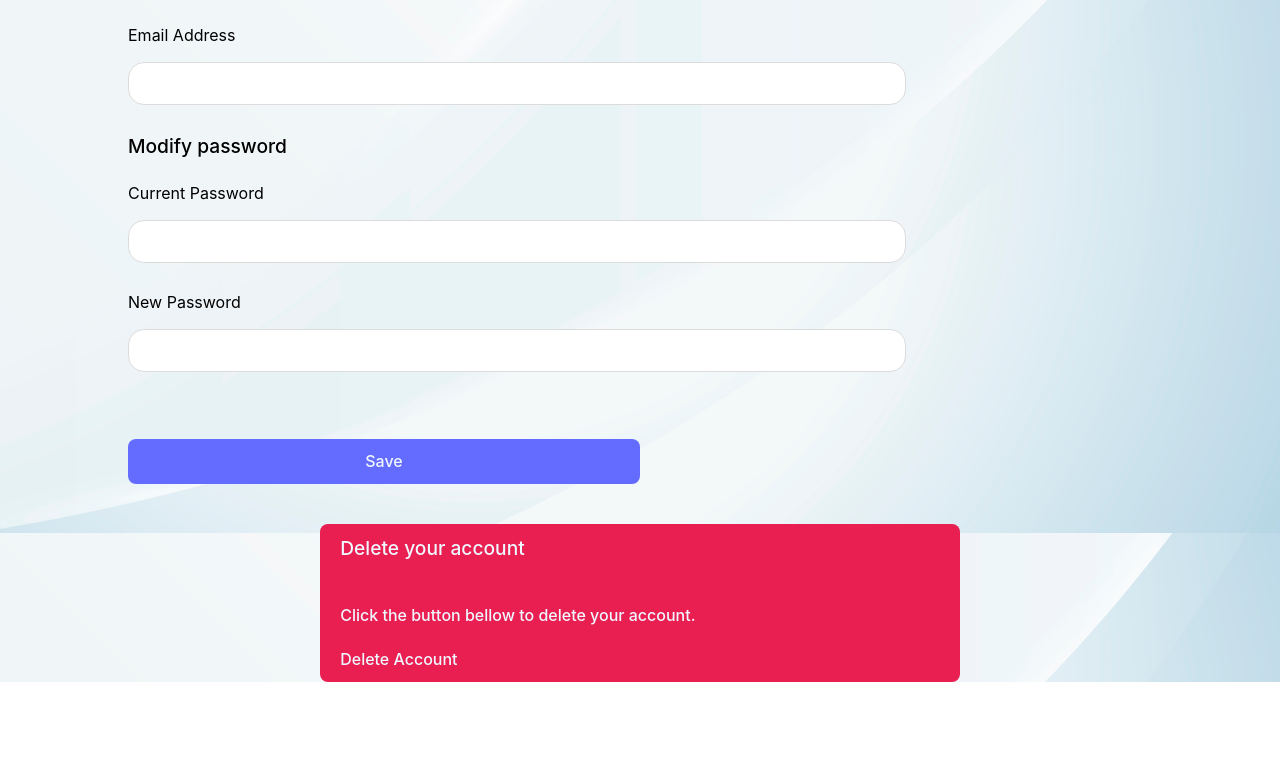
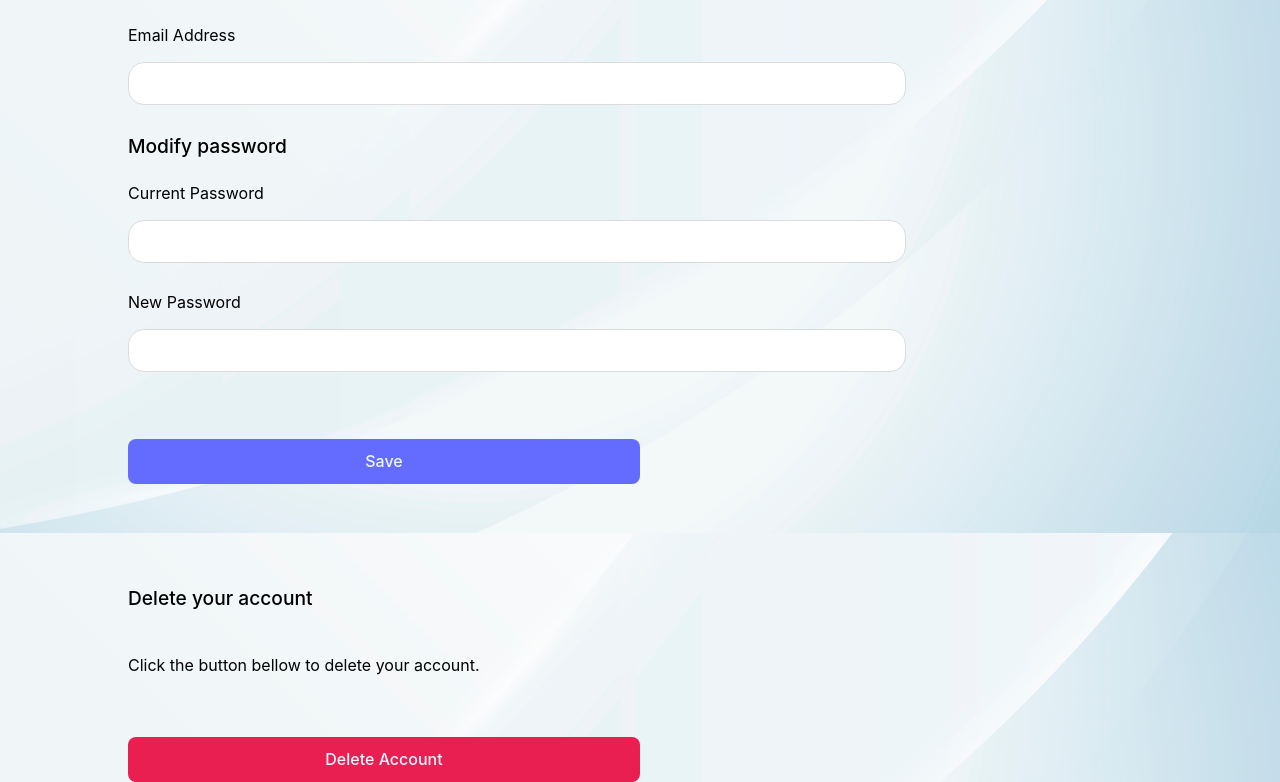
Before and after one commit to mylordkaz/cryptrack-client, a React (Vite) app: page /app/setting in a window 1280 px wide. Shown: the part 387-1169 px from the top of the page. Before the commit the page ends 1069 px from the top, so only its background shows below. Built offline with nearby package versions, Linux system fonts and the light colour scheme; no server answers.

Commit message:
fix styling issue

```diff
--- a/src/styles/setting.css
+++ b/src/styles/setting.css
@@ -63,7 +63,7 @@
   font-weight: 500;
   margin-bottom: 20px;
 }
-.delete-container {
+.delete-container button {
   width: 50%;
   margin-top: 40px;
   border-radius: 8px;
```
